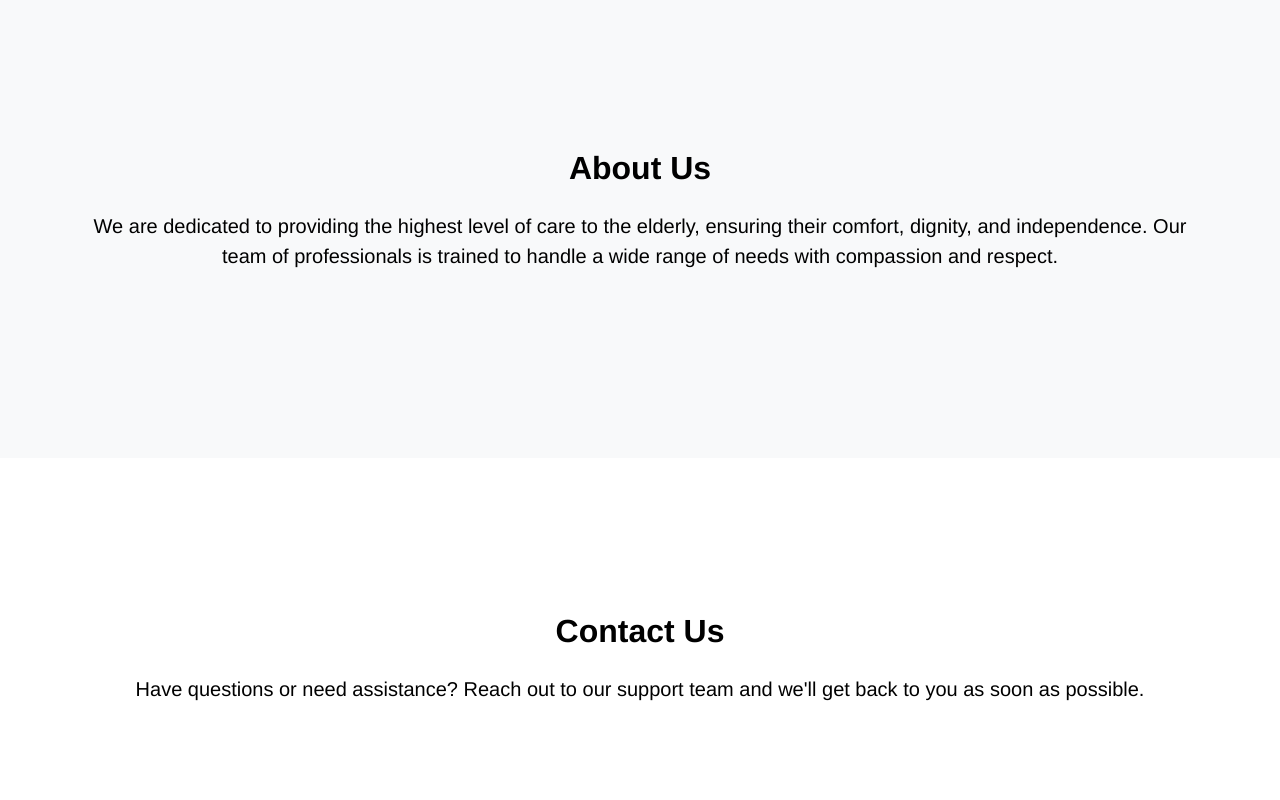
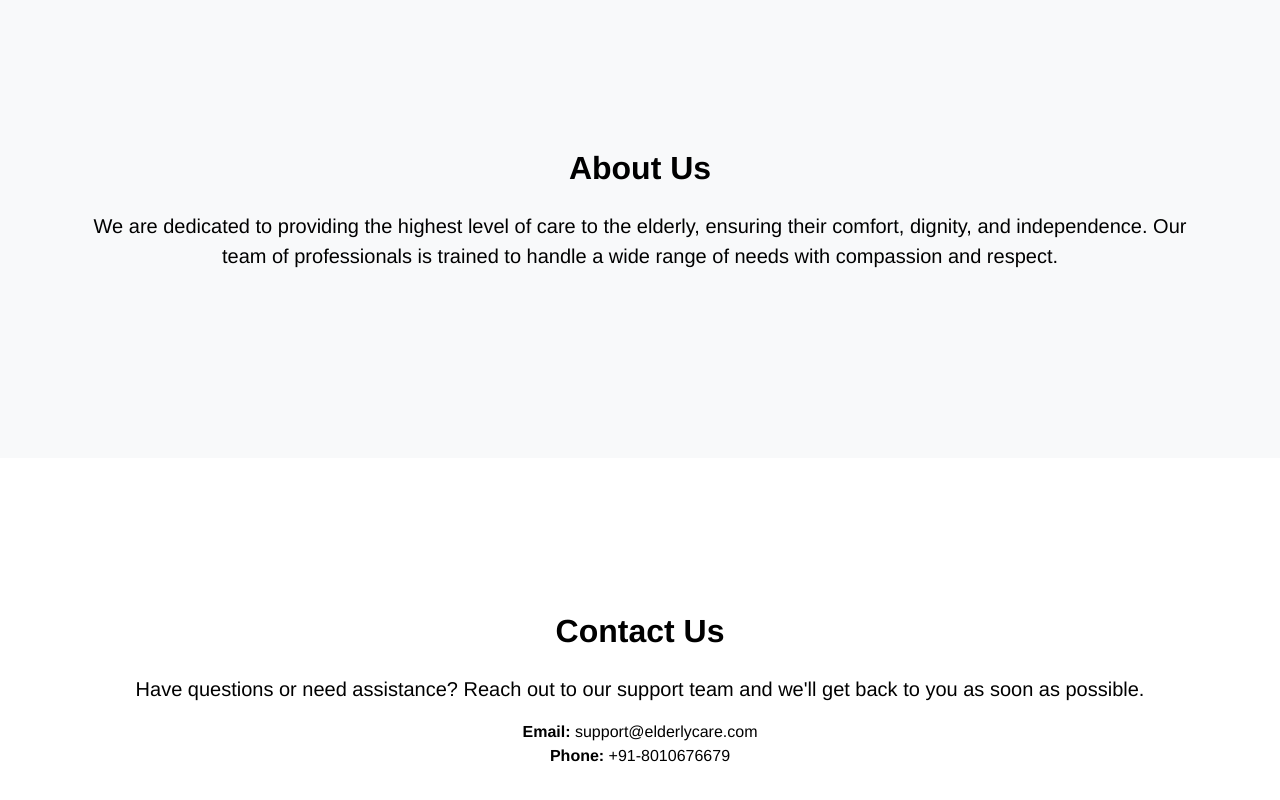
Before and after one commit to blurrydev/soft-engg-project-may-2025-se-May-17, a Vue app in the folder Frontend/: page / in a window 1280 px wide. Shown: the part 882-1682 px from the top of the page. Built offline with nearby package versions, Linux system fonts and the light colour scheme.

Commit message:
Update LandingPage.vue

```diff
--- a/Frontend/src/components/LandingPage.vue
+++ b/Frontend/src/components/LandingPage.vue
@@ -148,4 +148,7 @@
 p.lead{
   color:black;
 }
+  p.mt-3{
+  color:black;
+}
 </style>
```
